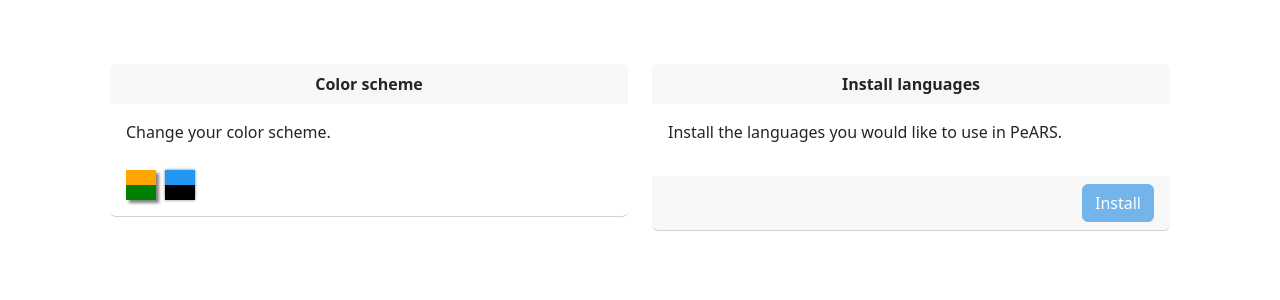
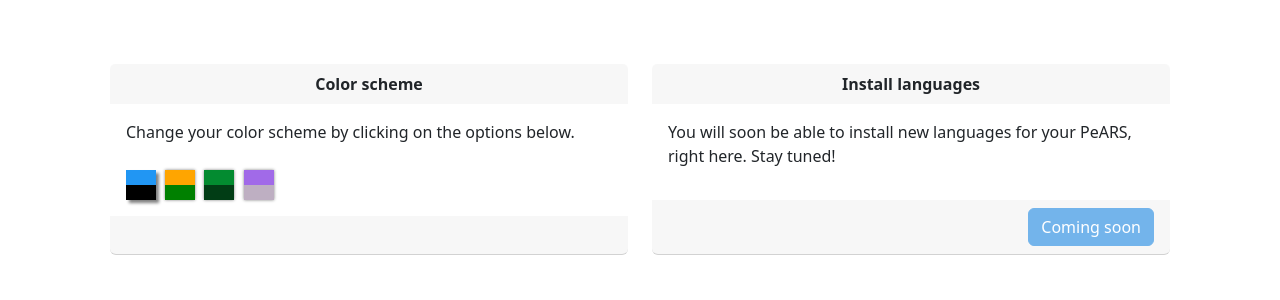
Before and after one commit to PeARSearch/PeARS-orchard, a Flask app: page /settings/ in a window 1280 px wide. Shown: the part 76-376 px from the top of the page. Run offline with Flask 2, Linux system fonts and the light colour scheme; parts of the project's set-up code (start-up, migrations or seed data) failed here and were passed over; some libraries are stand-ins or nearby versions.

Commit message:
Added more color schemes

```diff
--- a/app/templates/settings/index.html
+++ b/app/templates/settings/index.html
@@ -13,23 +13,27 @@ SPDX-License-Identifier: AGPL-3.0-only
       <div class="card">
         <div class="card-header text-center"><b>Color scheme</b></div>
           <div class="card-body">
-          <p>Change your color scheme.</p>
-	    <button type="button" class="submit-color-button active" style="--theme-primary:orange; --theme-secondary:green;" id="blue"></button>
-            <button type="button" class="submit-color-button" style="--theme-primary:#2196F3; --theme-secondary:black;" id="green"></button>
+          <p>Change your color scheme by clicking on the options below.</p>
+            <button type="button" class="submit-color-button active" style="--theme-primary:#2196F3; --theme-secondary:black;" id="blue"></button>
+	    <button type="button" class="submit-color-button" style="--theme-primary:orange; --theme-secondary:green;" id="orange"></button>
+            <button type="button" class="submit-color-button" style="--theme-primary:#038B30; --theme-secondary:#013D15;" id="green"></button>
+            <button type="button" class="submit-color-button" style="--theme-primary:#A16AE8; --theme-secondary:#BEAFC2;" id="purple"></button>
+	  </div>
+          <div class="card-footer clearfix" style="height:38px">
+	  </div>
         </div>
-      </div>
     </div>
 
     <div class="col-md-6">
       <div class="card">
         <div class="card-header text-center"><b>Install languages</b></div>
         <div class="card-body">
-          <p>Install the languages you would like to use in PeARS.</p>
+          <p>You will soon be able to install new languages for your PeARS, right here. Stay tuned!</p>
 
         </div>
         <div class="card-footer clearfix">
           <span class="input-group-btn float-end">
-            <input id="submit_button" type="submit" class="btn btn-success" value="Install">
+            <input id="submit_button" type="submit" class="btn btn-success" value="Coming soon">
           </span>
         </div>
         </form>
```
